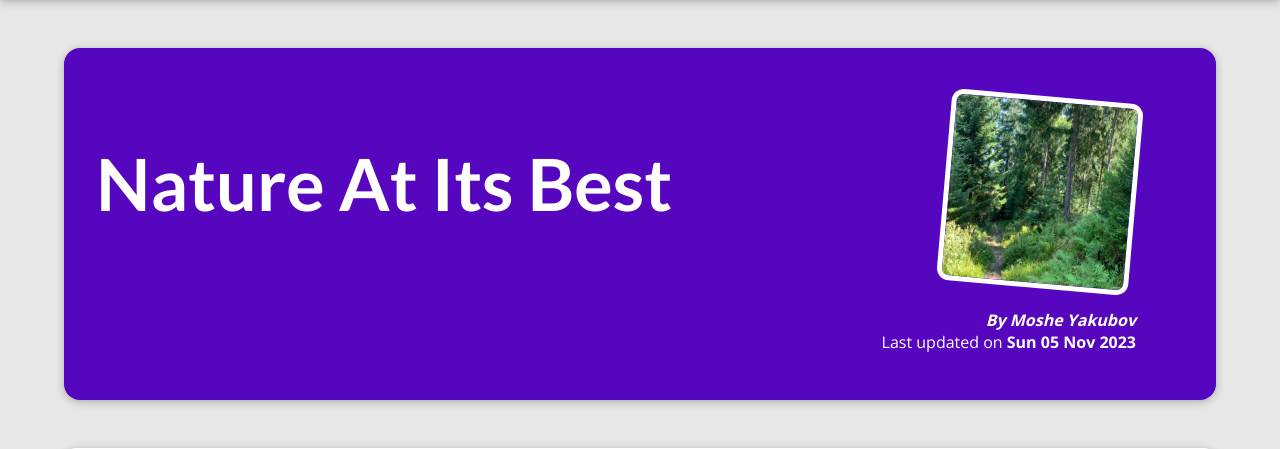
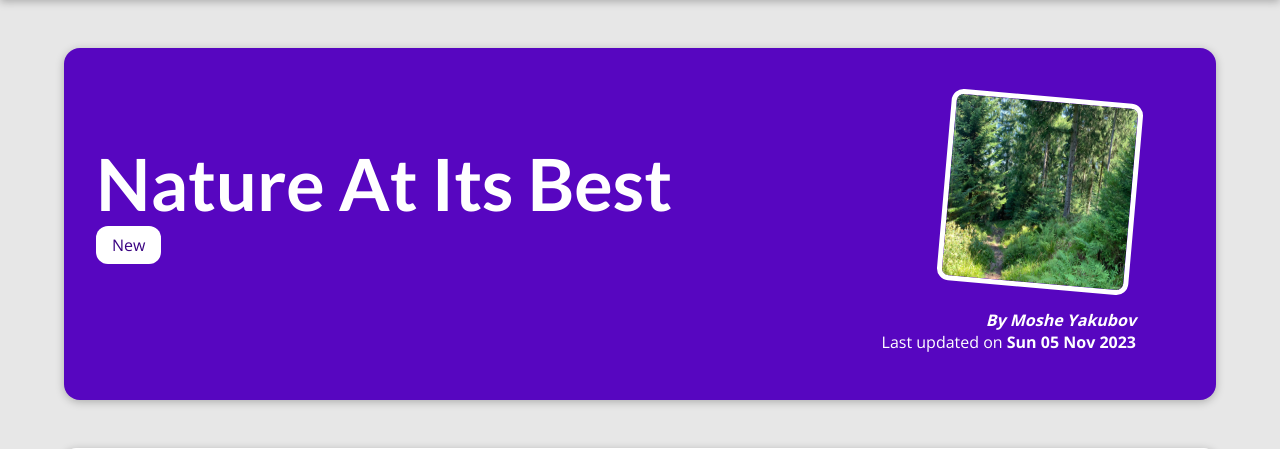
Before and after one commit to mosheyaku/Blog, a Django app: a page that uses blog/templates/blog/post-detail.html in a window 1280 px wide. Shown: the part 80-529 px from the top of the page. Run offline with Django 4.2, Linux system fonts and the light colour scheme; data comes from the database, SQL or seed files in the repository.

Commit message:
Adding some features as tags and link to the author's email in each post page.

```diff
--- a/blog/static/blog/post-detail.css
+++ b/blog/static/blog/post-detail.css
@@ -22,6 +22,7 @@ body {
 #summary h2 {
     color: white;
     font-size: 4.5rem;
+    margin-bottom: 0.5rem;
 }
 
 #summary article {
@@ -47,6 +48,11 @@ body {
     font-weight: bold;
 }
 
+#summary a {
+    color: white;
+    text-decoration: none;
+}
+
 #summary time {
     font-weight: bold;
 }
@@ -60,3 +66,10 @@ main {
     border-radius: 12px;
     box-shadow: 0 2px 8px rgba(0, 0, 0, 0.25);
 }
+
+.tag {
+    background-color: white;
+    color: #390281;
+    padding: 0.5rem 1rem;
+    border-radius: 12px;
+}
--- a/blog/templates/blog/post-detail.html
+++ b/blog/templates/blog/post-detail.html
@@ -13,9 +13,14 @@
 {% block content %}
     <section id="summary">
         <h2>{{ post.title }}</h2>
+        <div>
+            {% for tag in post_tags %}
+                <span class="tag">{{ tag.caption }}</span>
+            {% endfor %}
+        </div>
         <article>
             <img src="{% static "blog/images/"|add:post.image_name %}" alt="{{ post.title }}">
-            <address>By {{ post.author }}</address>
+            <address>By <a href="mailto: {{ post.author.email_address }}"> {{ post.author }}</a></address>
             <div>
                 Last updated on
                 <time>{{ post.date|date:"D d M Y" }}</time>
--- a/blog/views.py
+++ b/blog/views.py
@@ -18,4 +18,7 @@ def posts(request):
 
 def post_details(request, slug):
     identified_post = get_object_or_404(Post, slug=slug)
-    return render(request, "blog/post-detail.html", {"post": identified_post})
+    return render(request, "blog/post-detail.html", {
+        "post": identified_post,
+        "post_tags": identified_post.tags.all()
+    })
```
Lines whose indentation alone changed are shown as unchanged.
